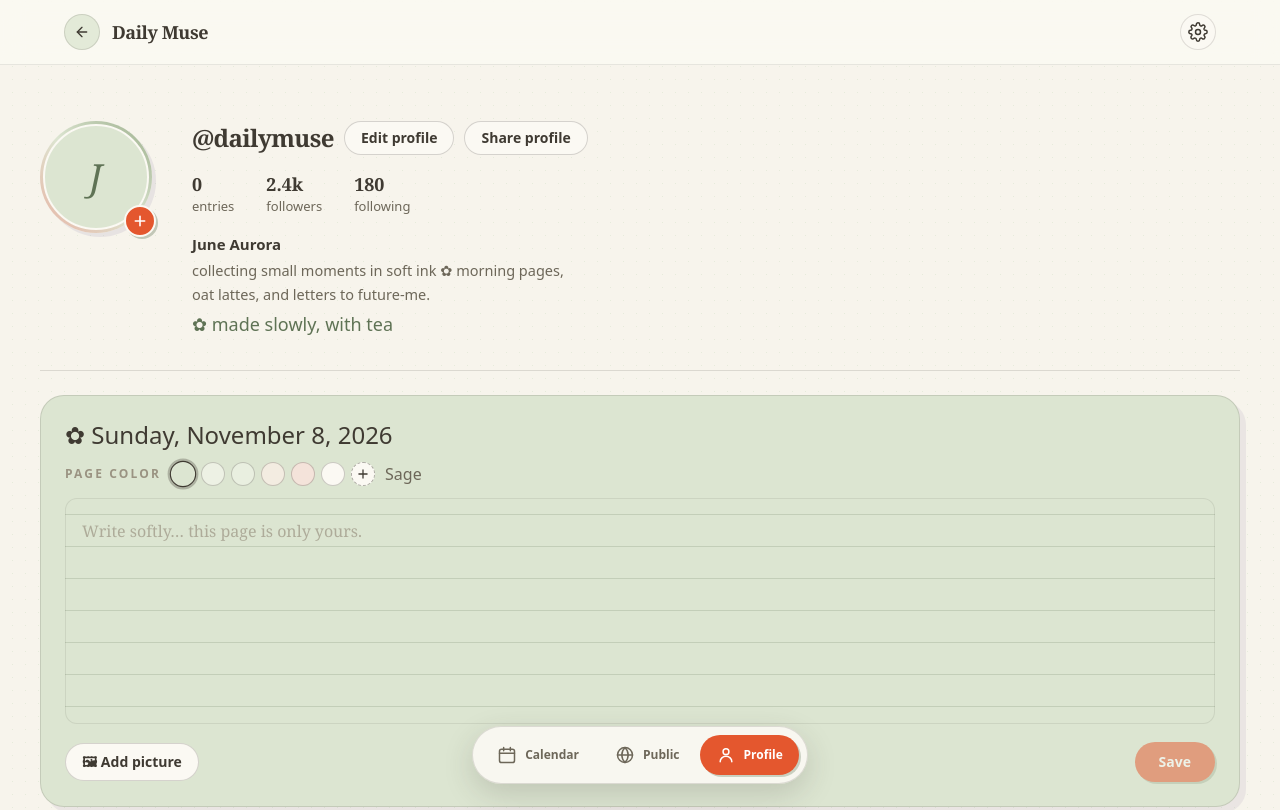
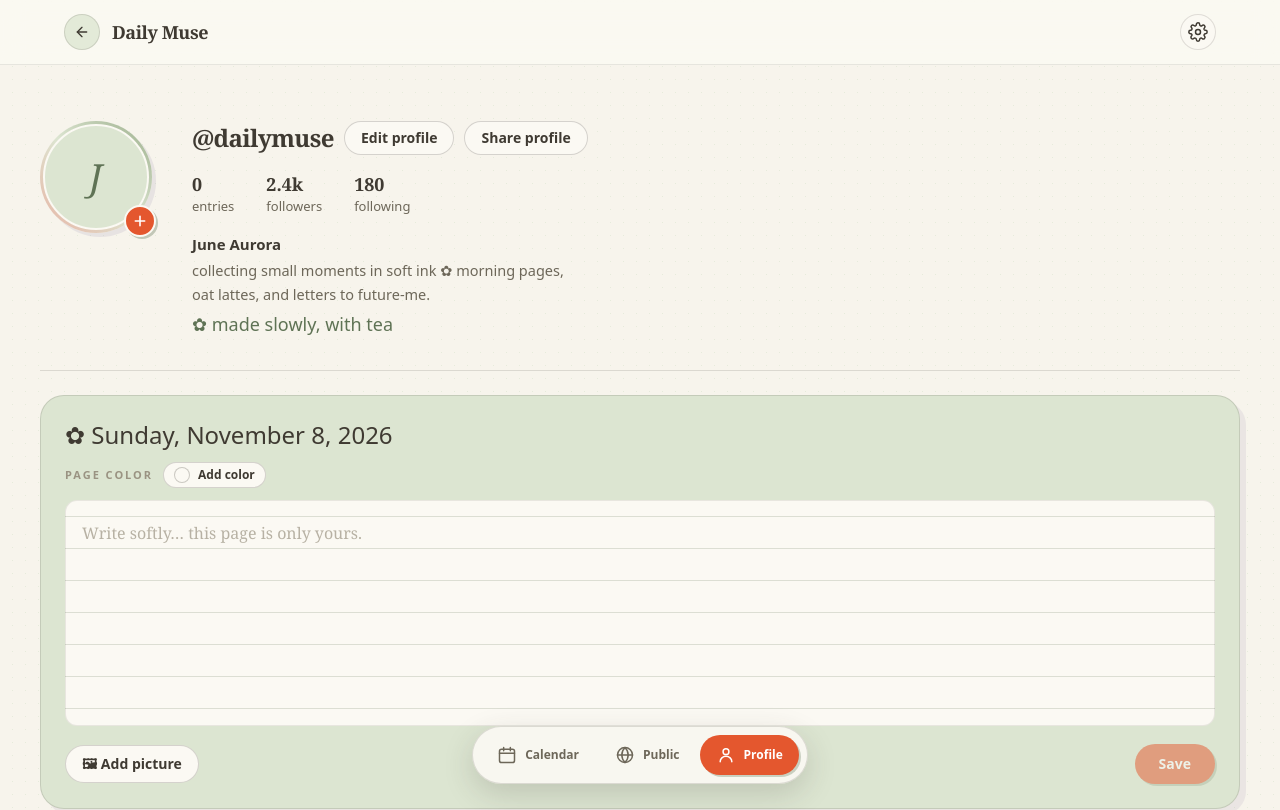
Before and after one commit to Fouziadola/daily_muse, a Next.js app: page /profile in a window 1280 px wide. Shown: the top 810 px of the page. Built offline with nearby package versions, Linux system fonts and the light colour scheme.

Commit message:
committed

```diff
--- a/app/profile/profile-client.tsx
+++ b/app/profile/profile-client.tsx
@@ -7,26 +7,12 @@ type JournalEntry = {
   text: string;
   date: string;
   image?: string;
-  theme?: string;
+  color?: string;
 };
 
 const JOURNAL_STORAGE_KEY = "daily-muse-journal";
-const JOURNAL_THEME_KEY = "daily-muse-journal-theme";
-const JOURNAL_COLORS_KEY = "daily-muse-journal-colors";
+const JOURNAL_PAGE_COLOR_KEY = "daily-muse-journal-page-color";
 const PROFILE_IMAGE_KEY = "daily-muse-profile-image";
-
-type JournalTheme = { id: string; label: string; color: string };
-
-const defaultThemes: JournalTheme[] = [
-  { id: "sage", label: "Sage", color: "#dce5d1" },
-  { id: "linen", label: "Linen", color: "#edf1e4" },
-  { id: "sky", label: "Sky", color: "#e9efe0" },
-  { id: "butter", label: "Butter", color: "#f3ece1" },
-  { id: "blush", label: "Blush", color: "#f4e3da" },
-  { id: "cream", label: "Cream", color: "#fbf9f3" },
-];
-
-const defaultTheme = defaultThemes[0];
 
 export default function ProfileClient() {
   const [editing, setEditing] = useState(false);
@@ -51,35 +37,18 @@ export default function ProfileClient() {
     }
   });
   const [saveStatus, setSaveStatus] = useState<"idle" | "saved">("idle");
-  const [themes, setThemes] = useState<JournalTheme[]>(() => {
-    if (typeof window === "undefined") return defaultThemes;
+  const [pageColor, setPageColor] = useState<string>(() => {
+    if (typeof window === "undefined") return "";
     try {
-      const stored = window.localStorage.getItem(JOURNAL_COLORS_KEY);
-      const parsed = stored ? JSON.parse(stored) : [];
-      const customs = Array.isArray(parsed)
-        ? parsed.filter(
-            (t): t is JournalTheme =>
-              typeof t?.id === "string" &&
-              typeof t?.label === "string" &&
-              typeof t?.color === "string"
-          )
-        : [];
-      return [...defaultThemes, ...customs];
+      return window.localStorage.getItem(JOURNAL_PAGE_COLOR_KEY) ?? "";
     } catch {
-      return defaultThemes;
+      return "";
     }
   });
-  const [journalTheme, setJournalTheme] = useState<string>(() => {
-    if (typeof window === "undefined") return defaultTheme.id;
-    const stored = window.localStorage.getItem(JOURNAL_THEME_KEY);
-    return themes.some((t) => t.id === stored)
-      ? (stored as string)
-      : defaultTheme.id;
-  });
+  const pageColorInputRef = useRef<HTMLInputElement>(null);
   const [journalImage, setJournalImage] = useState<string | null>(null);
   const [imageError, setImageError] = useState("");
   const fileInputRef = useRef<HTMLInputElement>(null);
-  const colorInputRef = useRef<HTMLInputElement>(null);
   const [profileImage, setProfileImage] = useState<string | null>(() => {
     if (typeof window === "undefined") return null;
     try {
@@ -91,9 +60,6 @@ export default function ProfileClient() {
   const [profileImageError, setProfileImageError] = useState("");
   const profileInputRef = useRef<HTMLInputElement>(null);
 
-  const activeTheme =
-    themes.find((t) => t.id === journalTheme) ?? defaultTheme;
-
   const todayLabel = new Date().toLocaleDateString("en-US", {
     weekday: "long",
     month: "long",
@@ -101,36 +67,19 @@ export default function ProfileClient() {
     year: "numeric",
   });
 
-  const chooseTheme = (id: string) => {
-    setJournalTheme(id);
+  const choosePageColor = (color: string) => {
+    setPageColor(color);
     try {
-      window.localStorage.setItem(JOURNAL_THEME_KEY, id);
+      window.localStorage.setItem(JOURNAL_PAGE_COLOR_KEY, color);
     } catch {
       // storage may be unavailable; keep in-memory
     }
   };
 
-  const addColor = (color: string) => {
-    const normalized = color.toLowerCase();
-    const existing = themes.find((t) => t.color.toLowerCase() === normalized);
-    if (existing) {
-      chooseTheme(existing.id);
-      return;
-    }
-    const count = themes.filter((t) => t.id.startsWith("custom-")).length;
-    const theme: JournalTheme = {
-      id: `custom-${Date.now()}`,
-      label: `Custom ${count + 1}`,
-      color,
-    };
-    const next = [...themes, theme];
-    setThemes(next);
-    chooseTheme(theme.id);
+  const resetPageColor = () => {
+    setPageColor("");
     try {
-      window.localStorage.setItem(
-        JOURNAL_COLORS_KEY,
-        JSON.stringify(next.filter((t) => t.id.startsWith("custom-")))
-      );
+      window.localStorage.removeItem(JOURNAL_PAGE_COLOR_KEY);
     } catch {
       // storage may be unavailable; keep in-memory
     }
@@ -209,7 +158,7 @@ export default function ProfileClient() {
         year: "numeric",
       }),
       image: journalImage ?? undefined,
-      theme: activeTheme.color,
+      color: pageColor || undefined,
     };
     persistEntries([entry, ...entries]);
     setJournalText("");
@@ -430,64 +379,41 @@ export default function ProfileClient() {
             </p>
 
             <div className="mt-3 flex flex-wrap items-center gap-2.5">
-              <span className="text-xs font-bold uppercase tracking-[0.18em] text-latte">
+              <span className="text-[11px] font-bold uppercase tracking-[0.18em] text-latte">
                 page color
               </span>
-              <div
-                role="group"
-                aria-label="Journal page color"
-                className="flex items-center gap-1.5"
+              <input
+                ref={pageColorInputRef}
+                type="color"
+                value={pageColor || "#fbf9f3"}
+                onChange={(e) => choosePageColor(e.target.value)}
+                className="sr-only"
+                aria-label="Choose page color"
+                tabIndex={-1}
+              />
+              <button
+                type="button"
+                onClick={() => pageColorInputRef.current?.click()}
+                aria-label={pageColor ? "Change page color" : "Add a page color"}
+                title={pageColor ? "Change page color" : "Add a page color"}
+                className="flex items-center gap-2 rounded-full border border-espresso/20 bg-cream px-2.5 py-1 text-xs font-bold text-espresso transition hover:border-espresso/40 hover:bg-parchment"
               >
-                {themes.map((theme) => {
-                  const active = journalTheme === theme.id;
-                  return (
-                    <button
-                      key={theme.id}
-                      type="button"
-                      onClick={() => chooseTheme(theme.id)}
-                      aria-label={`${theme.label} page color`}
-                      aria-pressed={active}
-                      title={theme.label}
-                      style={{ backgroundColor: theme.color }}
-                      className={`h-6 w-6 rounded-full border transition ${
-                        active
-                          ? "scale-110 border-espresso ring-2 ring-espresso/30"
-                          : "border-espresso/25 hover:scale-105"
-                      }`}
-                    />
-                  );
-                })}
-                <input
-                  ref={colorInputRef}
-                  type="color"
-                  onChange={(e) => addColor(e.target.value)}
-                  className="sr-only"
-                  aria-label="Add a custom page color"
-                  tabIndex={-1}
+                <span
+                  aria-hidden
+                  className="h-4 w-4 rounded-full border border-espresso/25"
+                  style={{ backgroundColor: pageColor || "#fbf9f3" }}
                 />
+                {pageColor ? pageColor.toUpperCase() : "Add color"}
+              </button>
+              {pageColor && (
                 <button
                   type="button"
-                  onClick={() => colorInputRef.current?.click()}
-                  aria-label="Add a custom page color"
-                  title="Add a custom color"
-                  className="flex h-6 w-6 items-center justify-center rounded-full border border-dashed border-espresso/40 bg-cream text-espresso transition hover:scale-105 hover:bg-parchment"
+                  onClick={resetPageColor}
+                  className="font-hand text-sm text-cocoa underline-offset-2 transition hover:text-espresso hover:underline"
                 >
-                  <svg
-                    aria-hidden
-                    viewBox="0 0 24 24"
-                    fill="none"
-                    stroke="currentColor"
-                    strokeWidth="2.2"
-                    strokeLinecap="round"
-                    className="h-3.5 w-3.5"
-                  >
-                    <path d="M12 5v14M5 12h14" />
-                  </svg>
+                  reset
                 </button>
-              </div>
-              <span className="font-hand text-base text-cocoa">
-                {activeTheme.label}
-              </span>
+              )}
             </div>
 
             <textarea
@@ -499,8 +425,8 @@ export default function ProfileClient() {
               rows={6}
               placeholder="Write softly… this page is only yours."
               aria-label="Write a journal entry"
-              style={{ backgroundColor: activeTheme.color }}
-              className="paper-lines mt-3 w-full resize-none rounded-xl border border-espresso/10 p-4 font-serif text-[16px] leading-[32px] text-espresso/90 placeholder:text-latte/70 focus:border-clay focus:outline-none"
+              style={{ backgroundColor: pageColor || undefined }}
+              className="paper-lines mt-3 w-full resize-none rounded-xl border border-espresso/10 bg-cream p-4 font-serif text-[16px] leading-[32px] text-espresso/90 placeholder:text-latte/70 focus:border-clay focus:outline-none"
             />
 
             {journalImage && (
@@ -581,8 +507,8 @@ export default function ProfileClient() {
                       {group.items.map((entry) => (
                         <li
                           key={entry.id}
-                          style={{ backgroundColor: entry.theme ?? "#dce5d1" }}
-                          className="rounded-2xl border border-espresso/10 p-5 shadow-[4px_4px_0_rgba(138,120,160,0.1)]"
+                          style={{ backgroundColor: entry.color ?? undefined }}
+                          className="rounded-2xl border border-espresso/10 bg-cream p-5 shadow-[4px_4px_0_rgba(138,120,160,0.1)]"
                         >
                           <div className="flex items-center justify-between gap-2">
                             <span className="rounded-full bg-lavender-soft px-3 py-1 text-xs font-bold text-lavender-deeper">
```
